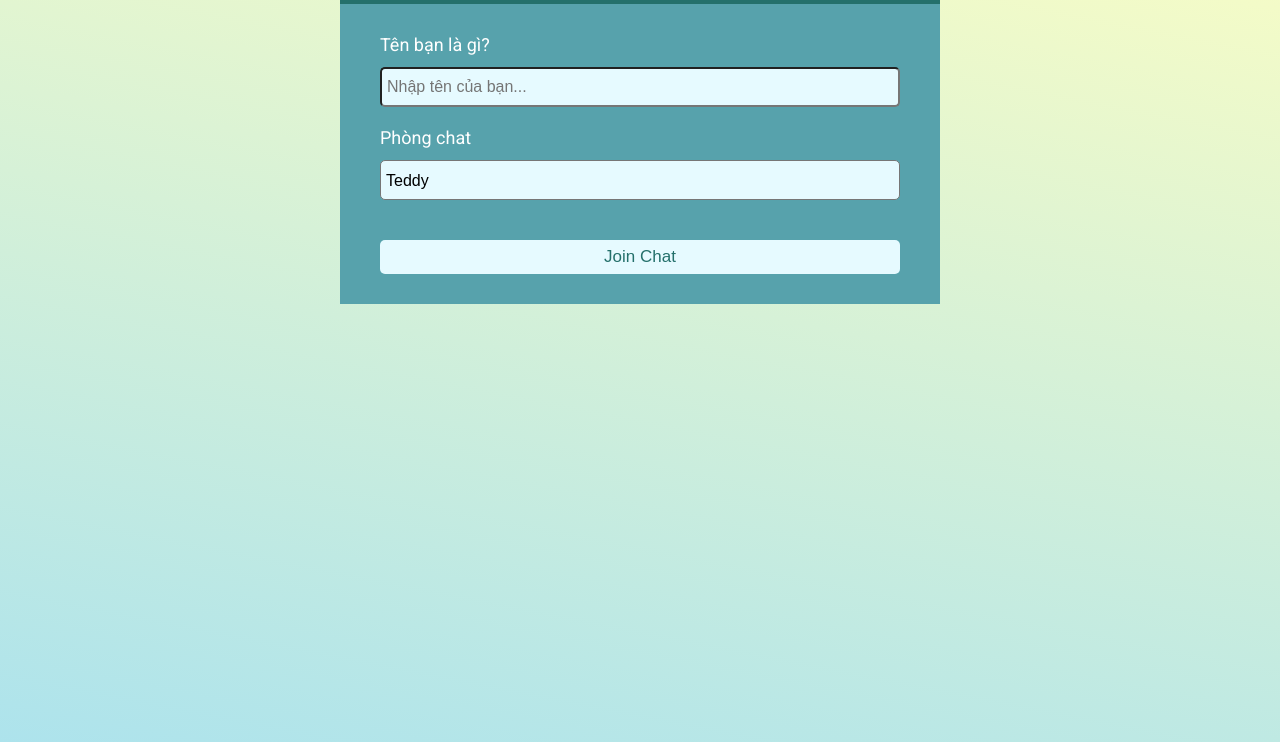
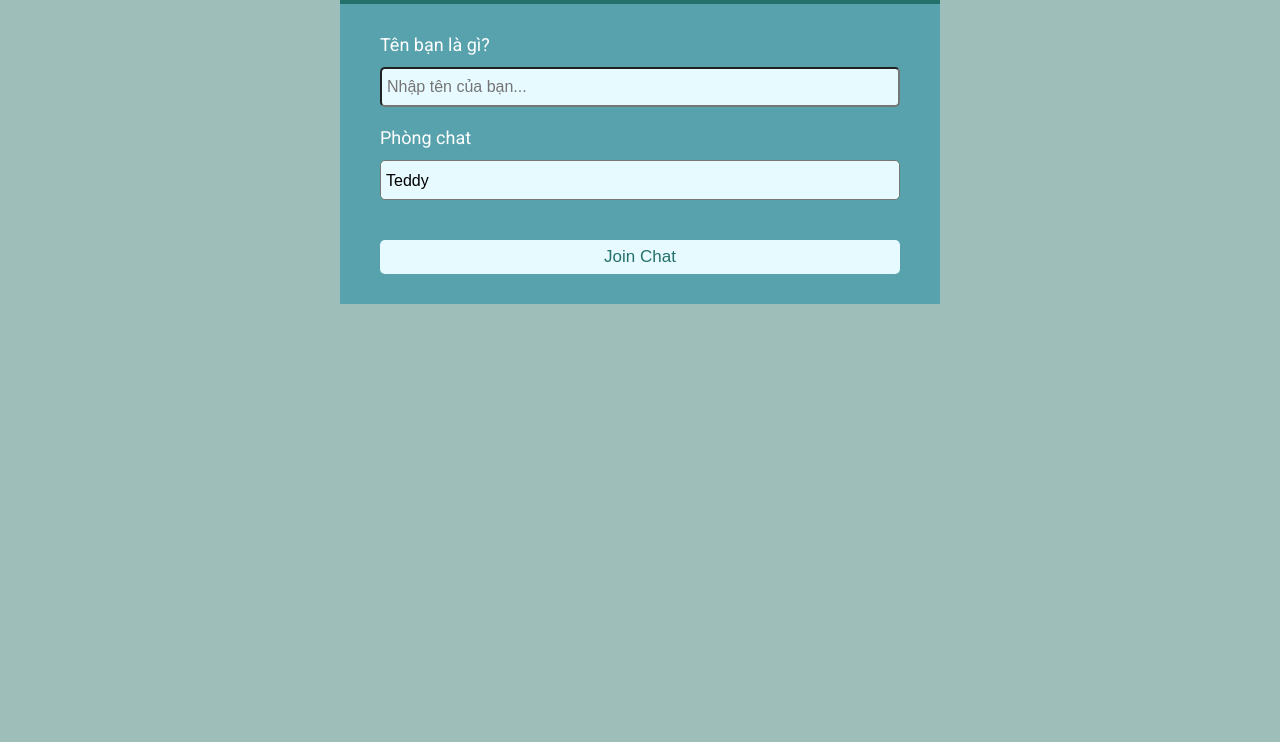
Before and after one commit to lequocbao24012001/BaiTapLon-Mang, a website: page public/index.html in a window 1280 px wide. Shown: the part 158-900 px from the top of the page. Drawn offline with Linux system fonts and the light colour scheme.

Commit message:
update css

```diff
--- a/public/css/style.css
+++ b/public/css/style.css
@@ -19,9 +19,10 @@ body {
     font-family: 'Roboto', sans-serif;
     font-size: 16px;
     /* background: var(--light-color); */
-    background: rgb(2, 0, 36);
+    background: #9DBEB9;
+    /* background: rgb(2, 0, 36);
     background: linear-gradient(11deg, rgba(2, 0, 36, 1) 0%, rgba(0, 168, 197, 0.3200630594034489) 0%, rgba(255, 255, 126, 0.4741246840533089) 100%);
-    margin: 20px;
+    margin: 20px; */
     height: 100vh;
     background-repeat: no-repeat;
 }
```
